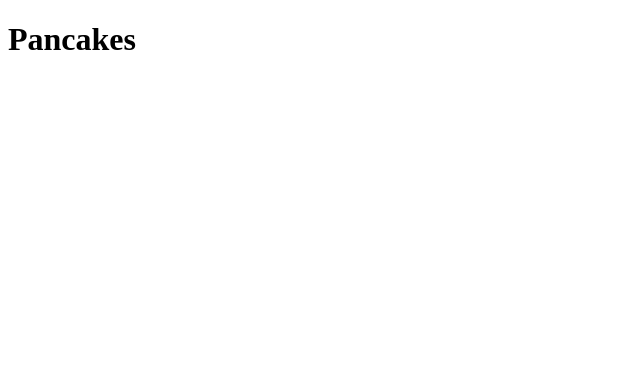
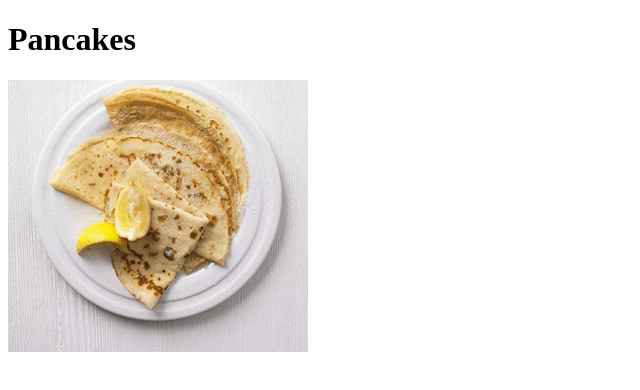
Before and after one commit to rozina-aamir/odin-recipes, a plain HTML site: page recipes/pancakes.html in a window 1280 px wide. Shown: the whole page, without its empty margins (0-640 px from the left). Drawn offline with Linux system fonts and the light colour scheme.

Commit message:
Update pancakes.html

```diff
--- a/recipes/pancakes.html
+++ b/recipes/pancakes.html
@@ -4,5 +4,6 @@
     </head>
     <body>
         <h1>Pancakes</h1>
+        <img src="https://rozina-aamir.github.io/odin-recipes/recipes/pancakes.png" alt="Pancakes" width="300" height="272">
     </body>
 </html>
```
